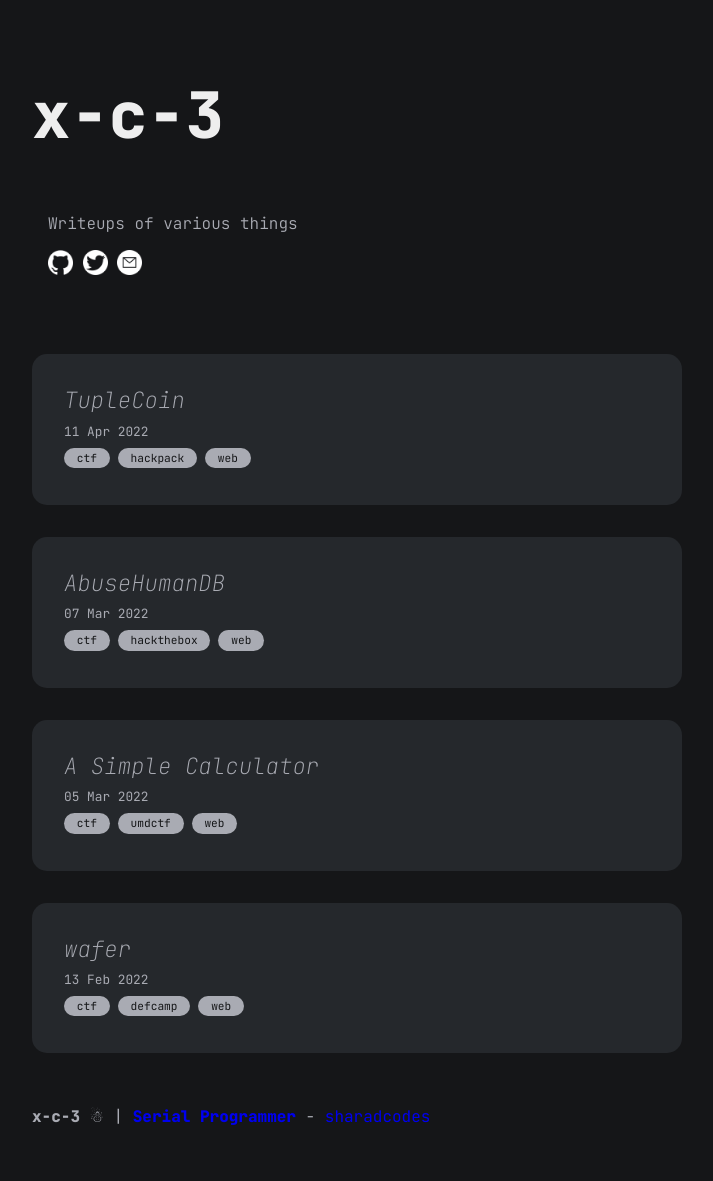
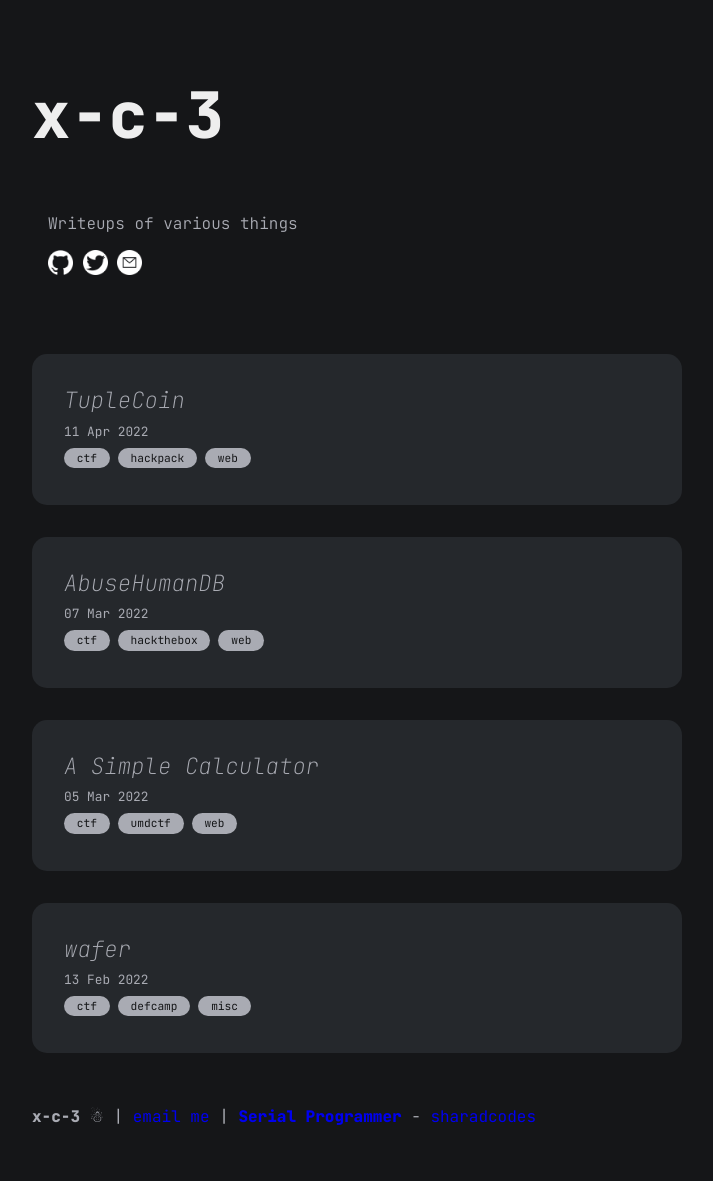
Before and after one commit to x-c-3/x-c-3.github.io, a Jekyll site: the page built from index.md, in a window 1280 px wide. Shown: the whole page, without its empty margins (283-996 px from the left). Built offline with Jekyll 4.4.1, drawn with Linux system fonts in a browser that asks for light colours.

Commit message:
category is misc + email

```diff
--- a/_includes/footer.html
+++ b/_includes/footer.html
@@ -1,3 +1,3 @@
 <footer>
-  <p><b>x-c-3</b> &#9731; | <b><a href="https://github.com/sharadcodes/jekyll-theme-serial-programmer">Serial Programmer</a></b> - <a href="https://github.com/sharadcodes">sharadcodes</a></p>
+  <p><b>x-c-3</b> &#9731; | <a href="mailto:3-c-x.x-c-3@gmail.com?subject=hello&body=hello">email me</a> | <b><a href="https://github.com/sharadcodes/jekyll-theme-serial-programmer">Serial Programmer</a></b> - <a href="https://github.com/sharadcodes">sharadcodes</a></p>
 </footer>
--- a/all_collections/_posts/2022-02-13-defcamp-ctf-21-22-online-wafer.markdown
+++ b/all_collections/_posts/2022-02-13-defcamp-ctf-21-22-online-wafer.markdown
@@ -3,7 +3,7 @@ layout: post
 title:  "wafer"
 author: "DefCamp CTF 21-22 Online (Lucian Ioan Nitescu)"
 date:   2022-02-13 14:04:13 +0000
-categories: ctf defcamp web
+categories: ctf defcamp misc
 description: "ssti on a silver platter...almost"
 ---
 *[Challenge](https://app.cyberedu.ro/challenges/f2417e50-8a4d-11ec-88f8-7968b35ff57f/)*
```
